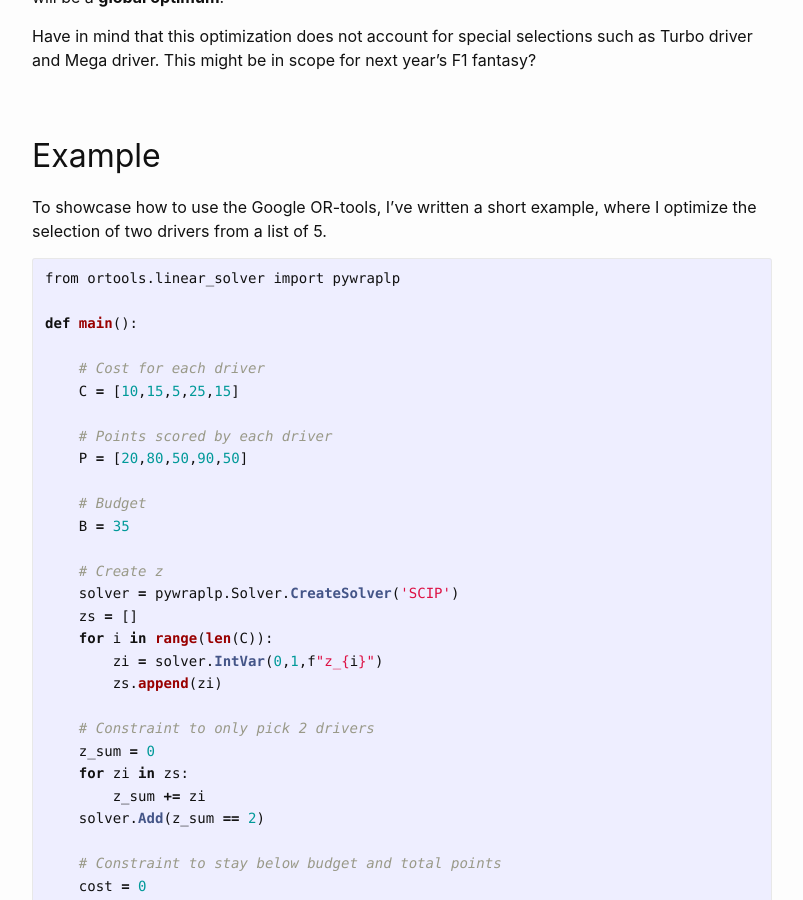
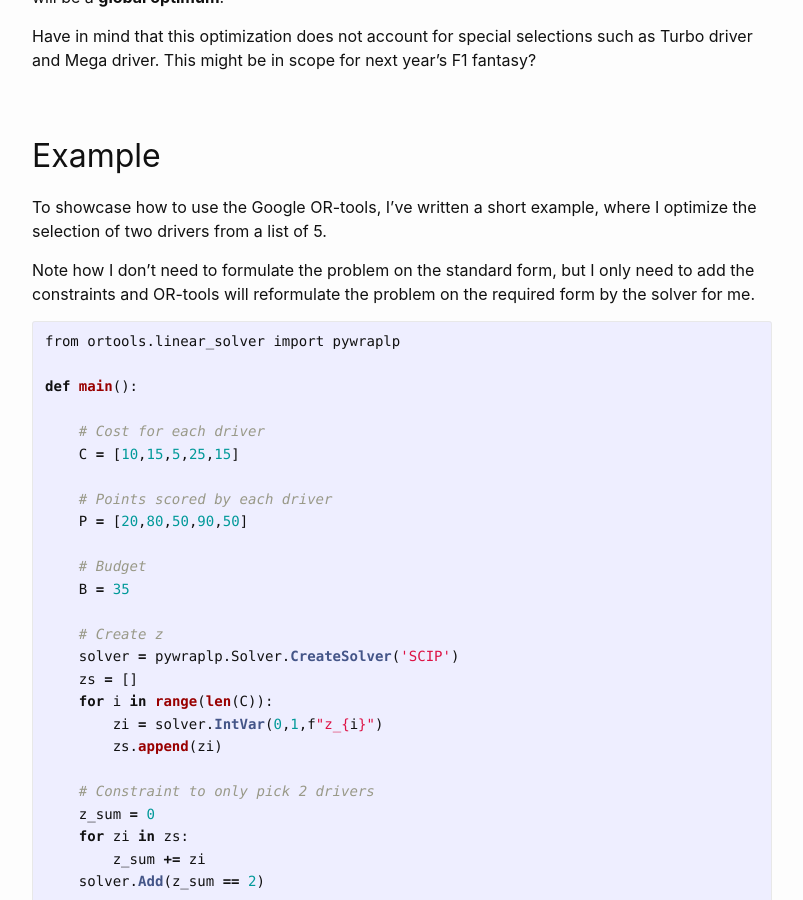
Before and after one commit to eliasrhoden/eliasrhoden.github.io, a Jekyll site: the page built from _posts/2021-10-30-F1 Fantasy optimization.md, in a window 1280 px wide and 900 px high, scrolled down 2196 px. Shown: the whole window, without its empty margins (238-1041 px from the left). Built offline with Jekyll 4.4.1, drawn with Linux system fonts in a browser that asks for light colours; formulas are drawn with MathJax 3; comment, search, counter and statistics services are not loaded.

Commit message:
added text

````diff
--- a/_posts/2021-10-30-F1 Fantasy optimization.md
+++ b/_posts/2021-10-30-F1 Fantasy optimization.md
@@ -92,6 +92,9 @@ Have in mind that this optimization does not account for special selections such
 
 ## Example
 To showcase how to use the Google OR-tools, I've written a short example, where I optimize the selection of two drivers from a list of 5.
+
+Note how I don't need to formulate the problem on the standard form, but I only need to add the constraints and OR-tools will reformulate the problem on the required form by the solver for me.
+
 ```python
 from ortools.linear_solver import pywraplp
 
````
